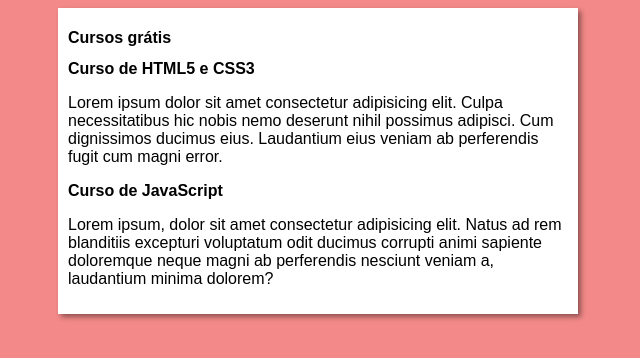
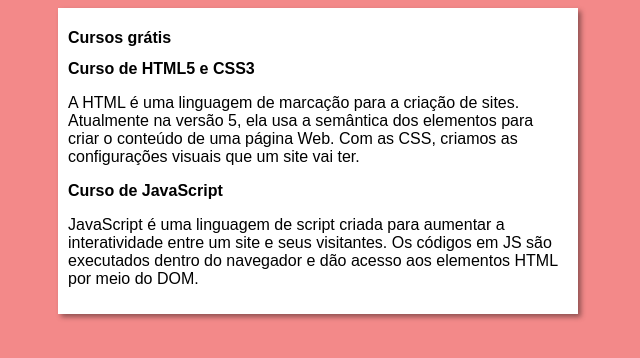
Before and after one commit to JorgeCunhaOliveira/projeto-site, a plain HTML site: page index.html in a window 1280 px wide. Shown: the whole page, without its empty margins (322-962 px from the left). Drawn offline with Linux system fonts and the light colour scheme.

Commit message:
atualização

```diff
--- a/index.html
+++ b/index.html
@@ -13,11 +13,11 @@
         </header>
         <article>
             <h2>Curso de HTML5 e CSS3</h2>
-            <p>Lorem ipsum dolor sit amet consectetur adipisicing elit. Culpa necessitatibus hic nobis nemo deserunt nihil possimus adipisci. Cum dignissimos ducimus eius. Laudantium eius veniam ab perferendis fugit cum magni error.</p>
+            <p>A HTML é uma linguagem de marcação para a criação de sites. Atualmente na versão 5, ela usa a semântica dos elementos para criar o conteúdo de uma página Web. Com as CSS, criamos as configurações visuais que um site vai ter.</p>
         </article>
         <article>
             <h2>Curso de JavaScript</h2>
-            <p>Lorem ipsum, dolor sit amet consectetur adipisicing elit. Natus ad rem blanditiis excepturi voluptatum odit ducimus corrupti animi sapiente doloremque neque magni ab perferendis nesciunt veniam a, laudantium minima dolorem?</p>
+            <p>JavaScript é uma linguagem de script criada para aumentar a interatividade entre um site e seus visitantes. Os códigos em JS são executados dentro do navegador e dão acesso aos elementos HTML por meio do DOM.</p>
         </article>
     </main>
 </body>
```
Also changed, not shown: imagens/btn-back.png (added), imagens/curso-em-video-cor.png (added), imagens/curso-em-video-pb.png (added), imagens/curso-html-css.png (added), imagens/curso-javascript.png (added).
